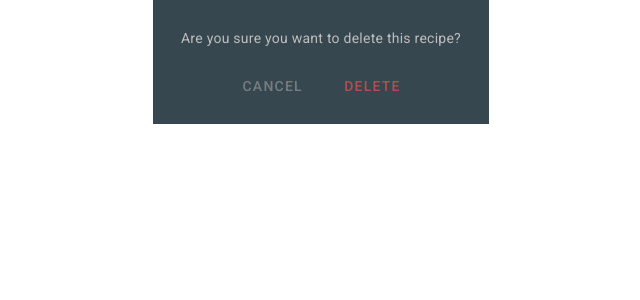
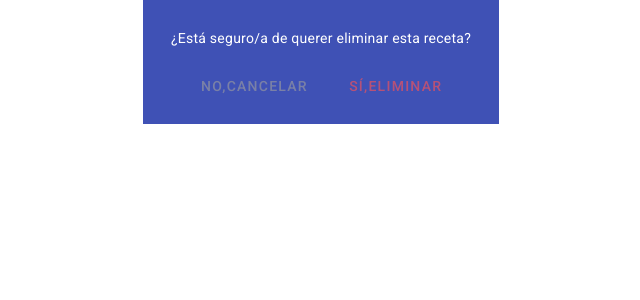
Before and after one commit to Dianamar21/Producto-ciclo3-PR, a Vue app in the folder codigo/pandaza/: page /delete in a window 1280 px wide. Shown: the top 300 px of the page, without its empty margins (319-959 px from the left). Built offline with nearby package versions, Linux system fonts and the light colour scheme.

Commit message:
Se cambió de colorcito, necesita muchos cambios más

```diff
--- a/codigo/pandaza/src/components/DeleteRecipePopup.vue
+++ b/codigo/pandaza/src/components/DeleteRecipePopup.vue
@@ -2,11 +2,11 @@
   <div class="text-center">
     <v-sheet
       class="px-7 pt-7 pb-4 mx-auto text-center d-inline-block"
-      color="blue-grey darken-3"
+      color="indigo"
       dark
     >
-      <div class="grey--text text--lighten-1 text-body-2 mb-4">
-        Are you sure you want to delete this recipe?
+      <div class="white--text text--lighten-1 text-body-2 mb-4">
+        ¿Está seguro/a de querer eliminar esta receta?
       </div>
 
       <v-btn
@@ -15,7 +15,7 @@
         color="grey"
         plain
       >
-        Cancel
+        No,cancelar
       </v-btn>
 
       <v-btn
@@ -25,7 +25,7 @@
         plain
         @click="remove"
       >
-        Delete
+        Sí,eliminar
       </v-btn>
     </v-sheet>
   </div>
```
